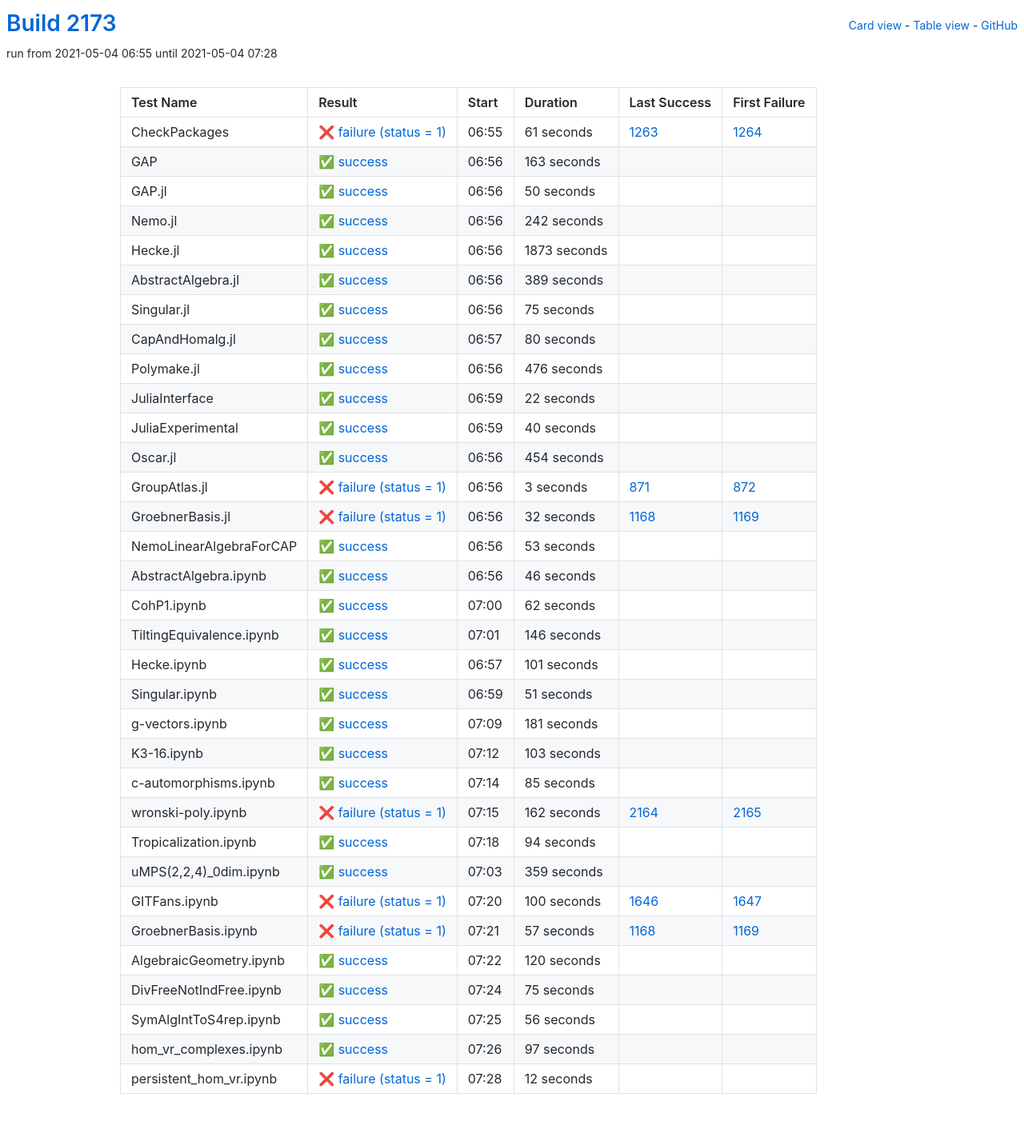
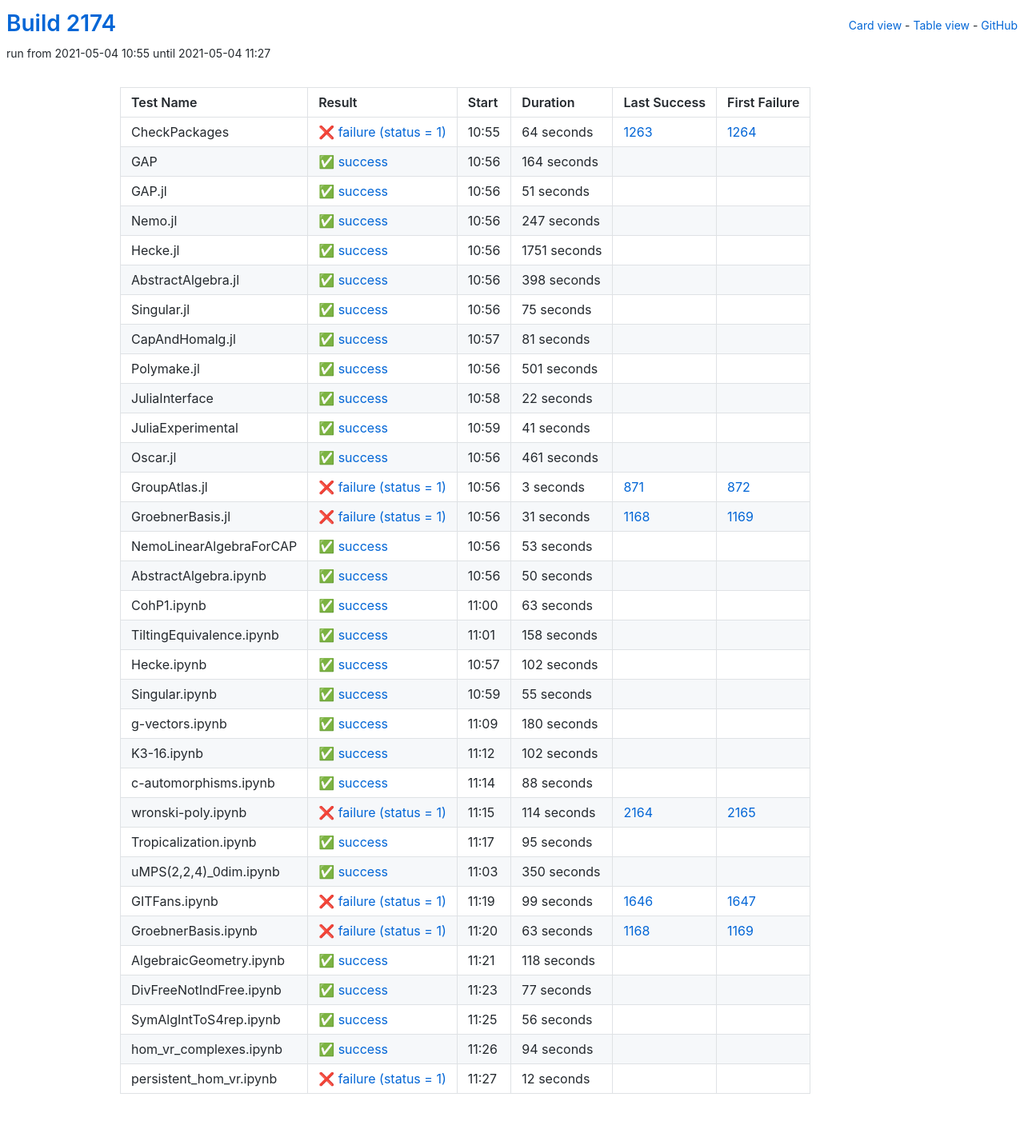
Before and after one commit to oscar-system/oscar-ci-status-stable, a Jekyll site: the page built from table.html, in a window 1280 px wide. Shown: the whole page at 80% size. Built offline with Jekyll 4.4.1, drawn with Linux system fonts in a browser that asks for light colours.

Commit message:
Build #2174

```diff
--- a/_data/ci.yml
+++ b/_data/ci.yml
@@ -1,6 +1,6 @@
 ---
-build: 2173
-build_url: https://oscarci.mathematik.uni-kl.de/job/oscar-stable/2173/
+build: 2174
+build_url: https://oscarci.mathematik.uni-kl.de/job/oscar-stable/2174/
 job: oscar-stable
 organization: oscar-system
 repo: oscar-ci-status-stable
@@ -8,80 +8,80 @@ repourl: https://github.com/oscar-system/oscar-ci-status-stable
 tests:
 - name: CheckPackages
   id: checkpackages
-  log: https://oscarci.mathematik.uni-kl.de/job/oscar-stable/2173/artifact/logs/build-2173/CheckPackages.log
-  start: 2021-05-04 06:55
+  log: https://oscarci.mathematik.uni-kl.de/job/oscar-stable/2174/artifact/logs/build-2174/CheckPackages.log
+  start: 2021-05-04 10:55
   success: false
   exitcode: 1
   status: failure
-  duration: 61
+  duration: 64
   last_success: 1263
   last_success_url: https://oscarci.mathematik.uni-kl.de/job/oscar-stable/1263/
   first_failure: 1264
   first_failure_url: https://oscarci.mathematik.uni-kl.de/job/oscar-stable/1264/
 - name: GAP
   id: gap
-  log: https://oscarci.mathematik.uni-kl.de/job/oscar-stable/2173/artifact/logs/build-2173/GAP.log
-  start: 2021-05-04 06:56
+  log: https://oscarci.mathematik.uni-kl.de/job/oscar-stable/2174/artifact/logs/build-2174/GAP.log
+  start: 2021-05-04 10:56
   success: true
   exitcode: 0
   status: success
-  duration: 163
+  duration: 164
   last_success: false
   last_success_url:
   first_failure: false
   first_failure_url:
 - name: GAP.jl
   id: gap-jl
-  log: https://oscarci.mathematik.uni-kl.de/job/oscar-stable/2173/artifact/logs/build-2173/GAP.jl.log
-  start: 2021-05-04 06:56
+  log: https://oscarci.mathematik.uni-kl.de/job/oscar-stable/2174/artifact/logs/build-2174/GAP.jl.log
+  start: 2021-05-04 10:56
   success: true
   exitcode: 0
   status: success
-  duration: 50
+  duration: 51
   last_success: false
   last_success_url:
   first_failure: false
   first_failure_url:
 - name: Nemo.jl
   id: nemo-jl
-  log: https://oscarci.mathematik.uni-kl.de/job/oscar-stable/2173/artifact/logs/build-2173/Nemo.jl.log
-  start: 2021-05-04 06:56
+  log: https://oscarci.mathematik.uni-kl.de/job/oscar-stable/2174/artifact/logs/build-2174/Nemo.jl.log
+  start: 2021-05-04 10:56
   success: true
   exitcode: 0
   status: success
-  duration: 242
+  duration: 247
   last_success: false
   last_success_url:
   first_failure: false
   first_failure_url:
 - name: Hecke.jl
   id: hecke-jl
-  log: https://oscarci.mathematik.uni-kl.de/job/oscar-stable/2173/artifact/logs/build-2173/Hecke.jl.log
-  start: 2021-05-04 06:56
+  log: https://oscarci.mathematik.uni-kl.de/job/oscar-stable/2174/artifact/logs/build-2174/Hecke.jl.log
+  start: 2021-05-04 10:56
   success: true
   exitcode: 0
   status: success
-  duration: 1873
+  duration: 1751
   last_success: false
   last_success_url:
   first_failure: false
   first_failure_url:
 - name: AbstractAlgebra.jl
   id: abstractalgebra-jl
-  log: https://oscarci.mathematik.uni-kl.de/job/oscar-stable/2173/artifact/logs/build-2173/AbstractAlgebra.jl.log
-  start: 2021-05-04 06:56
+  log: https://oscarci.mathematik.uni-kl.de/job/oscar-stable/2174/artifact/logs/build-2174/AbstractAlgebra.jl.log
+  start: 2021-05-04 10:56
   success: true
   exitcode: 0
   status: success
-  duration: 389
+  duration: 398
   last_success: false
   last_success_url:
   first_failure: false
   first_failure_url:
 - name: Singular.jl
   id: singular-jl
-  log: https://oscarci.mathematik.uni-kl.de/job/oscar-stable/2173/artifact/logs/build-2173/Singular.jl.log
-  start: 2021-05-04 06:56
+  log: https://oscarci.mathematik.uni-kl.de/job/oscar-stable/2174/artifact/logs/build-2174/Singular.jl.log
+  start: 2021-05-04 10:56
   success: true
   exitcode: 0
   status: success
@@ -92,32 +92,32 @@ tests:
   first_failure_url:
 - name: CapAndHomalg.jl
   id: capandhomalg-jl
-  log: https://oscarci.mathematik.uni-kl.de/job/oscar-stable/2173/artifact/logs/build-2173/CapAndHomalg.jl.log
-  start: 2021-05-04 06:57
+  log: https://oscarci.mathematik.uni-kl.de/job/oscar-stable/2174/artifact/logs/build-2174/CapAndHomalg.jl.log
+  start: 2021-05-04 10:57
   success: true
   exitcode: 0
   status: success
-  duration: 80
+  duration: 81
   last_success: false
   last_success_url:
   first_failure: false
   first_failure_url:
 - name: Polymake.jl
   id: polymake-jl
-  log: https://oscarci.mathematik.uni-kl.de/job/oscar-stable/2173/artifact/logs/build-2173/Polymake.jl.log
-  start: 2021-05-04 06:56
+  log: https://oscarci.mathematik.uni-kl.de/job/oscar-stable/2174/artifact/logs/build-2174/Polymake.jl.log
+  start: 2021-05-04 10:56
   success: true
   exitcode: 0
   status: success
-  duration: 476
+  duration: 501
   last_success: false
   last_success_url:
   first_failure: false
   first_failure_url:
 - name: JuliaInterface
   id: juliainterface
-  log: https://oscarci.mathematik.uni-kl.de/job/oscar-stable/2173/artifact/logs/build-2173/JuliaInterface.log
-  start: 2021-05-04 06:59
+  log: https://oscarci.mathematik.uni-kl.de/job/oscar-stable/2174/artifact/logs/build-2174/JuliaInterface.log
+  start: 2021-05-04 10:58
   success: true
   exitcode: 0
   status: success
@@ -128,32 +128,32 @@ tests:
   first_failure_url:
 - name: JuliaExperimental
   id: juliaexperimental
-  log: https://oscarci.mathematik.uni-kl.de/job/oscar-stable/2173/artifact/logs/build-2173/JuliaExperimental.log
-  start: 2021-05-04 06:59
+  log: https://oscarci.mathematik.uni-kl.de/job/oscar-stable/2174/artifact/logs/build-2174/JuliaExperimental.log
+  start: 2021-05-04 10:59
   success: true
   exitcode: 0
   status: success
-  duration: 40
+  duration: 41
   last_success: false
   last_success_url:
   first_failure: false
   first_failure_url:
 - name: Oscar.jl
   id: oscar-jl
-  log: https://oscarci.mathematik.uni-kl.de/job/oscar-stable/2173/artifact/logs/build-2173/Oscar.jl.log
-  start: 2021-05-04 06:56
+  log: https://oscarci.mathematik.uni-kl.de/job/oscar-stable/2174/artifact/logs/build-2174/Oscar.jl.log
+  start: 2021-05-04 10:56
   success: true
   exitcode: 0
   status: success
-  duration: 454
+  duration: 461
   last_success: false
   last_success_url:
   first_failure: false
   first_failure_url:
 - name: GroupAtlas.jl
   id: groupatlas-jl
-  log: https://oscarci.mathematik.uni-kl.de/job/oscar-stable/2173/artifact/logs/build-2173/GroupAtlas.jl.log
-  start: 2021-05-04 06:56
+  log: https://oscarci.mathematik.uni-kl.de/job/oscar-stable/2174/artifact/logs/build-2174/GroupAtlas.jl.log
+  start: 2021-05-04 10:56
   success: false
   exitcode: 1
   status: failure
@@ -164,20 +164,20 @@ tests:
   first_failure_url: https://oscarci.mathematik.uni-kl.de/job/oscar-stable/872/
 - name: GroebnerBasis.jl
   id: groebnerbasis-jl
-  log: https://oscarci.mathematik.uni-kl.de/job/oscar-stable/2173/artifact/logs/build-2173/GroebnerBasis.jl.log
-  start: 2021-05-04 06:56
+  log: https://oscarci.mathematik.uni-kl.de/job/oscar-stable/2174/artifact/logs/build-2174/GroebnerBasis.jl.log
+  start: 2021-05-04 10:56
   success: false
   exitcode: 1
   status: failure
-  duration: 32
+  duration: 31
   last_success: 1168
   last_success_url: https://oscarci.mathematik.uni-kl.de/job/oscar-stable/1168/
   first_failure: 1169
   first_failure_url: https://oscarci.mathematik.uni-kl.de/job/oscar-stable/1169/
 - name: NemoLinearAlgebraForCAP
   id: nemolinearalgebraforcap
-  log: https://oscarci.mathematik.uni-kl.de/job/oscar-stable/2173/artifact/logs/build-2173/NemoLinearAlgebraForCAP.log
-  start: 2021-05-04 06:56
+  log: https://oscarci.mathematik.uni-kl.de/job/oscar-stable/2174/artifact/logs/build-2174/NemoLinearAlgebraForCAP.log
+  start: 2021-05-04 10:56
   success: true
   exitcode: 0
   status: success
@@ -188,188 +188,188 @@ tests:
   first_failure_url:
 - name: AbstractAlgebra.ipynb
   id: abstractalgebra-ipynb
-  log: https://oscarci.mathematik.uni-kl.de/job/oscar-stable/2173/artifact/logs/build-2173/AbstractAlgebra.ipynb.log
-  start: 2021-05-04 06:56
+  log: https://oscarci.mathematik.uni-kl.de/job/oscar-stable/2174/artifact/logs/build-2174/AbstractAlgebra.ipynb.log
+  start: 2021-05-04 10:56
   success: true
   exitcode: 0
   status: success
-  duration: 46
+  duration: 50
   last_success: false
   last_success_url:
   first_failure: false
   first_failure_url:
 - name: CohP1.ipynb
   id: cohp1-ipynb
-  log: https://oscarci.mathematik.uni-kl.de/job/oscar-stable/2173/artifact/logs/build-2173/CohP1.ipynb.log
-  start: 2021-05-04 07:00
+  log: https://oscarci.mathematik.uni-kl.de/job/oscar-stable/2174/artifact/logs/build-2174/CohP1.ipynb.log
+  start: 2021-05-04 11:00
   success: true
   exitcode: 0
   status: success
-  duration: 62
+  duration: 63
   last_success: false
   last_success_url:
   first_failure: false
   first_failure_url:
 - name: TiltingEquivalence.ipynb
   id: tiltingequivalence-ipynb
-  log: https://oscarci.mathematik.uni-kl.de/job/oscar-stable/2173/artifact/logs/build-2173/TiltingEquivalence.ipynb.log
-  start: 2021-05-04 07:01
+  log: https://oscarci.mathematik.uni-kl.de/job/oscar-stable/2174/artifact/logs/build-2174/TiltingEquivalence.ipynb.log
+  start: 2021-05-04 11:01
   success: true
   exitcode: 0
   status: success
-  duration: 146
+  duration: 158
   last_success: false
   last_success_url:
   first_failure: false
   first_failure_url:
 - name: Hecke.ipynb
   id: hecke-ipynb
-  log: https://oscarci.mathematik.uni-kl.de/job/oscar-stable/2173/artifact/logs/build-2173/Hecke.ipynb.log
-  start: 2021-05-04 06:57
+  log: https://oscarci.mathematik.uni-kl.de/job/oscar-stable/2174/artifact/logs/build-2174/Hecke.ipynb.log
+  start: 2021-05-04 10:57
   success: true
   exitcode: 0
   status: success
-  duration: 101
+  duration: 102
   last_success: false
   last_success_url:
   first_failure: false
   first_failure_url:
 - name: Singular.ipynb
   id: singular-ipynb
-  log: https://oscarci.mathematik.uni-kl.de/job/oscar-stable/2173/artifact/logs/build-2173/Singular.ipynb.log
-  start: 2021-05-04 06:59
+  log: https://oscarci.mathematik.uni-kl.de/job/oscar-stable/2174/artifact/logs/build-2174/Singular.ipynb.log
+  start: 2021-05-04 10:59
   success: true
   exitcode: 0
   status: success
-  duration: 51
+  duration: 55
   last_success: false
   last_success_url:
   first_failure: false
   first_failure_url:
 - name: g-vectors.ipynb
   id: g-vectors-ipynb
-  log: https://oscarci.mathematik.uni-kl.de/job/oscar-stable/2173/artifact/logs/build-2173/g-vectors.ipynb.log
-  start: 2021-05-04 07:09
+  log: https://oscarci.mathematik.uni-kl.de/job/oscar-stable/2174/artifact/logs/build-2174/g-vectors.ipynb.log
+  start: 2021-05-04 11:09
   success: true
   exitcode: 0
   status: success
-  duration: 181
+  duration: 180
   last_success: false
   last_success_url:
   first_failure: false
   first_failure_url:
 - name: K3-16.ipynb
   id: k3-16-ipynb
-  log: https://oscarci.mathematik.uni-kl.de/job/oscar-stable/2173/artifact/logs/build-2173/K3-16.ipynb.log
-  start: 2021-05-04 07:12
+  log: https://oscarci.mathematik.uni-kl.de/job/oscar-stable/2174/artifact/logs/build-2174/K3-16.ipynb.log
+  start: 2021-05-04 11:12
   success: true
   exitcode: 0
   status: success
-  duration: 103
+  duration: 102
   last_success: false
   last_success_url:
   first_failure: false
   first_failure_url:
 - name: c-automorphisms.ipynb
   id: c-automorphisms-ipynb
-  log: https://oscarci.mathematik.uni-kl.de/job/oscar-stable/2173/artifact/logs/build-2173/c-automorphisms.ipynb.log
-  start: 2021-05-04 07:14
+  log: https://oscarci.mathematik.uni-kl.de/job/oscar-stable/2174/artifact/logs/build-2174/c-automorphisms.ipynb.log
+  start: 2021-05-04 11:14
   success: true
   exitcode: 0
   status: success
-  duration: 85
+  duration: 88
   last_success: false
   last_success_url:
   first_failure: false
   first_failure_url:
 - name: wronski-poly.ipynb
   id: wronski-poly-ipynb
-  log: https://oscarci.mathematik.uni-kl.de/job/oscar-stable/2173/artifact/logs/build-2173/wronski-poly.ipynb.log
-  start: 2021-05-04 07:15
+  log: https://oscarci.mathematik.uni-kl.de/job/oscar-stable/2174/artifact/logs/build-2174/wronski-poly.ipynb.log
+  start: 2021-05-04 11:15
   success: false
   exitcode: 1
   status: failure
-  duration: 162
+  duration: 114
   last_success: 2164
   last_success_url: https://oscarci.mathematik.uni-kl.de/job/oscar-stable/2164/
   first_failure: 2165
   first_failure_url: https://oscarci.mathematik.uni-kl.de/job/oscar-stable/2165/
 - name: Tropicalization.ipynb
   id: tropicalization-ipynb
-  log: https://oscarci.mathematik.uni-kl.de/job/oscar-stable/2173/artifact/logs/build-2173/Tropicalization.ipynb.log
-  start: 2021-05-04 07:18
+  log: https://oscarci.mathematik.uni-kl.de/job/oscar-stable/2174/artifact/logs/build-2174/Tropicalization.ipynb.log
+  start: 2021-05-04 11:17
   success: true
   exitcode: 0
   status: success
-  duration: 94
+  duration: 95
   last_success: false
   last_success_url:
   first_failure: false
   first_failure_url:
 - name: uMPS(2,2,4)_0dim.ipynb
   id: umps-2-2-4-0dim-ipynb
-  log: https://oscarci.mathematik.uni-kl.de/job/oscar-stable/2173/artifact/logs/build-2173/uMPS-2-2-4-_0dim.ipynb.log
-  start: 2021-05-04 07:03
+  log: https://oscarci.mathematik.uni-kl.de/job/oscar-stable/2174/artifact/logs/build-2174/uMPS-2-2-4-_0dim.ipynb.log
+  start: 2021-05-04 11:03
   success: true
   exitcode: 0
   status: success
-  duration: 359
+  duration: 350
   last_success: false
   last_success_url:
   first_failure: false
   first_failure_url:
 - name: GITFans.ipynb
   id: gitfans-ipynb
-  log: https://oscarci.mathematik.uni-kl.de/job/oscar-stable/2173/artifact/logs/build-2173/GITFans.ipynb.log
-  start: 2021-05-04 07:20
+  log: https://oscarci.mathematik.uni-kl.de/job/oscar-stable/2174/artifact/logs/build-2174/GITFans.ipynb.log
+  start: 2021-05-04 11:19
   success: false
   exitcode: 1
   status: failure
-  duration: 100
+  duration: 99
   last_success: 1646
   last_success_url: https://oscarci.mathematik.uni-kl.de/job/oscar-stable/1646/
   first_failure: 1647
   first_failure_url: https://oscarci.mathematik.uni-kl.de/job/oscar-stable/1647/
 - name: GroebnerBasis.ipynb
   id: groebnerbasis-ipynb
-  log: https://oscarci.mathematik.uni-kl.de/job/oscar-stable/2173/artifact/logs/build-2173/GroebnerBasis.ipynb.log
-  start: 2021-05-04 07:21
+  log: https://oscarci.mathematik.uni-kl.de/job/oscar-stable/2174/artifact/logs/build-2174/GroebnerBasis.ipynb.log
+  start: 2021-05-04 11:20
   success: false
   exitcode: 1
   status: failure
-  duration: 57
+  duration: 63
   last_success: 1168
   last_success_url: https://oscarci.mathematik.uni-kl.de/job/oscar-stable/1168/
   first_failure: 1169
   first_failure_url: https://oscarci.mathematik.uni-kl.de/job/oscar-stable/1169/
 - name: AlgebraicGeometry.ipynb
   id: algebraicgeometry-ipynb
-  log: https://oscarci.mathematik.uni-kl.de/job/oscar-stable/2173/artifact/logs/build-2173/AlgebraicGeometry.ipynb.log
-  start: 2021-05-04 07:22
+  log: https://oscarci.mathematik.uni-kl.de/job/oscar-stable/2174/artifact/logs/build-2174/AlgebraicGeometry.ipynb.log
+  start: 2021-05-04 11:21
   success: true
   exitcode: 0
   status: success
-  duration: 120
+  duration: 118
   last_success: false
   last_success_url:
   first_failure: false
   first_failure_url:
 - name: DivFreeNotIndFree.ipynb
   id: divfreenotindfree-ipynb
-  log: https://oscarci.mathematik.uni-kl.de/job/oscar-stable/2173/artifact/logs/build-2173/DivFreeNotIndFree.ipynb.log
-  start: 2021-05-04 07:24
+  log: https://oscarci.mathematik.uni-kl.de/job/oscar-stable/2174/artifact/logs/build-2174/DivFreeNotIndFree.ipynb.log
+  start: 2021-05-04 11:23
   success: true
   exitcode: 0
   status: success
-  duration: 75
+  duration: 77
   last_success: false
   last_success_url:
   first_failure: false
   first_failure_url:
 - name: SymAlgIntToS4rep.ipynb
   id: symalginttos4rep-ipynb
-  log: https://oscarci.mathematik.uni-kl.de/job/oscar-stable/2173/artifact/logs/build-2173/SymAlgIntToS4rep.ipynb.log
-  start: 2021-05-04 07:25
+  log: https://oscarci.mathematik.uni-kl.de/job/oscar-stable/2174/artifact/logs/build-2174/SymAlgIntToS4rep.ipynb.log
+  start: 2021-05-04 11:25
   success: true
   exitcode: 0
   status: success
@@ -380,20 +380,20 @@ tests:
   first_failure_url:
 - name: hom_vr_complexes.ipynb
   id: hom-vr-complexes-ipynb
-  log: https://oscarci.mathematik.uni-kl.de/job/oscar-stable/2173/artifact/logs/build-2173/hom_vr_complexes.ipynb.log
-  start: 2021-05-04 07:26
+  log: https://oscarci.mathematik.uni-kl.de/job/oscar-stable/2174/artifact/logs/build-2174/hom_vr_complexes.ipynb.log
+  start: 2021-05-04 11:26
   success: true
   exitcode: 0
   status: success
-  duration: 97
+  duration: 94
   last_success: false
   last_success_url:
   first_failure: false
   first_failure_url:
 - name: persistent_hom_vr.ipynb
   id: persistent-hom-vr-ipynb
-  log: https://oscarci.mathematik.uni-kl.de/job/oscar-stable/2173/artifact/logs/build-2173/persistent_hom_vr.ipynb.log
-  start: 2021-05-04 07:28
+  log: https://oscarci.mathematik.uni-kl.de/job/oscar-stable/2174/artifact/logs/build-2174/persistent_hom_vr.ipynb.log
+  start: 2021-05-04 11:27
   success: false
   exitcode: 1
   status: failure
```
Also changed, not shown: README.md.
